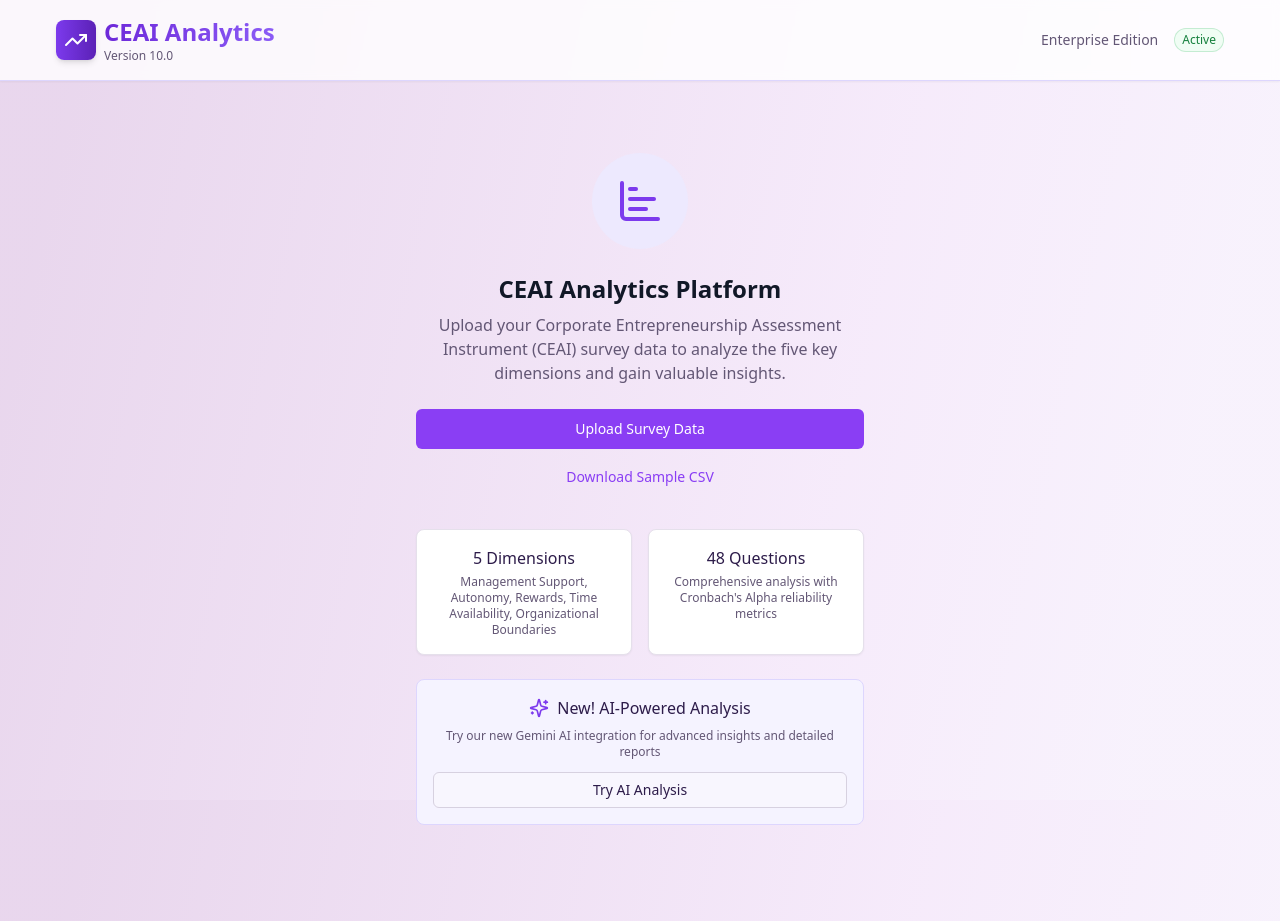
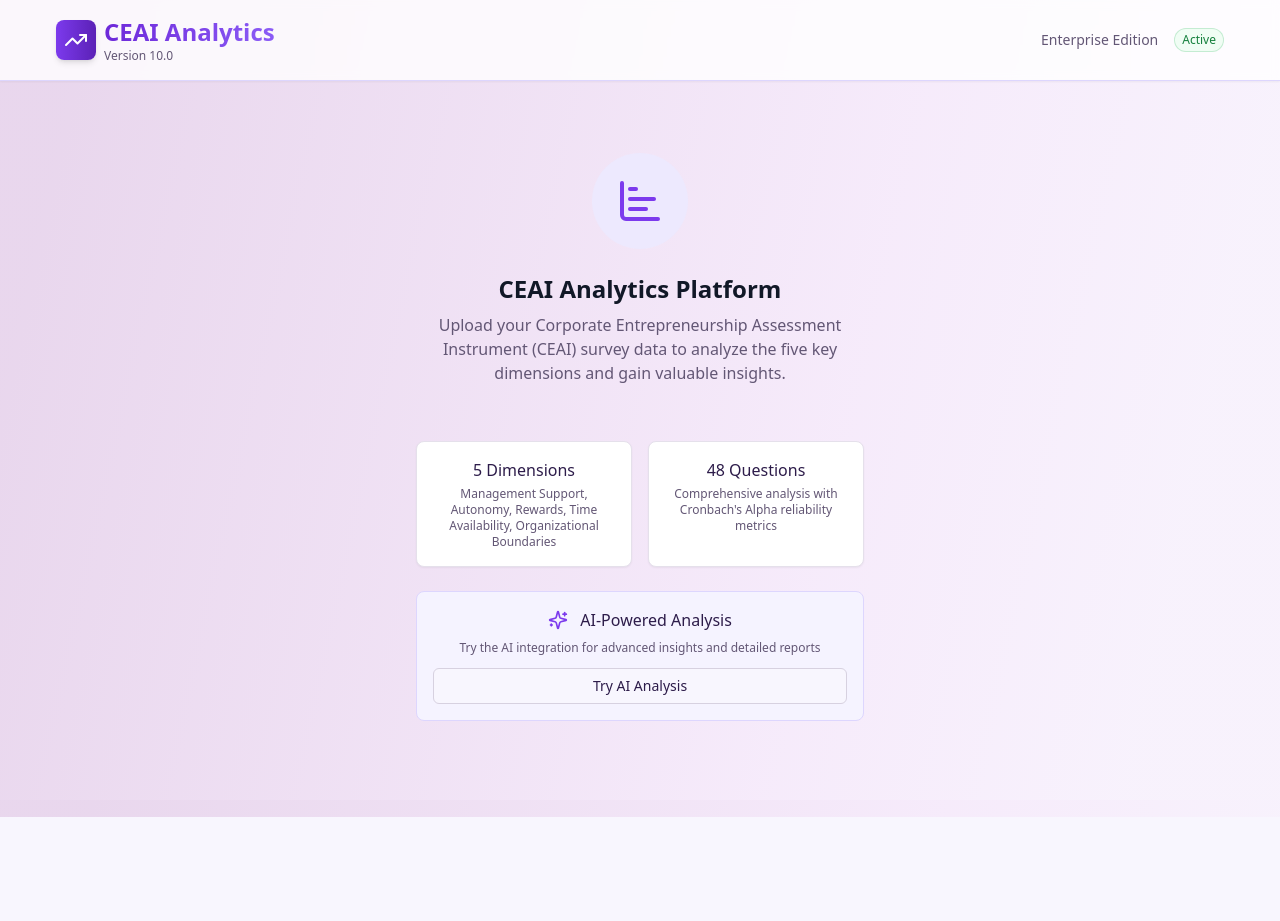
Before and after one commit to Naha1981/analysis-ai, a React (Vite) app: page / in a window 1280 px wide. After the commit the page ends 817 px from the top, so only its background shows below. Built offline with nearby package versions, Linux system fonts and the light colour scheme.

Commit message:
Visual edit in Lovable
Edited UI in Lovable

```diff
--- a/src/components/EmptyState.tsx
+++ b/src/components/EmptyState.tsx
@@ -1,16 +1,14 @@
-
 import React from 'react';
 import { ChartBarIcon, Sparkles } from 'lucide-react';
 import { Button } from '@/components/ui/button';
 import { Link } from 'react-router-dom';
-
 interface EmptyStateProps {
   onUpload: () => void;
 }
-
-const EmptyState: React.FC<EmptyStateProps> = ({ onUpload }) => {
-  return (
-    <div className="flex flex-col items-center justify-center py-12 px-4 animate-enter">
+const EmptyState: React.FC<EmptyStateProps> = ({
+  onUpload
+}) => {
+  return <div className="flex flex-col items-center justify-center py-12 px-4 animate-enter">
       <div className="w-full max-w-md text-center">
         <div className="mx-auto h-24 w-24 rounded-full bg-purple-100 flex items-center justify-center mb-6">
           <ChartBarIcon className="h-12 w-12 text-purple-600" />
@@ -21,10 +19,8 @@ const EmptyState: React.FC<EmptyStateProps> = ({ onUpload }) => {
         </p>
 
         <div className="flex flex-col space-y-2">
-          <Button onClick={onUpload} className="w-full">Upload Survey Data</Button>
-          <Button variant="link" className="text-sm" onClick={() => window.open('https://drive.google.com/uc?export=download&id=1ULsg-aeNrMup0lAXs53pHYL3k9YfyOua', '_blank')}>
-            Download Sample CSV
-          </Button>
+
+
         </div>
 
         <div className="mt-8 grid grid-cols-1 gap-4 sm:grid-cols-2">
@@ -41,11 +37,9 @@ const EmptyState: React.FC<EmptyStateProps> = ({ onUpload }) => {
         <div className="mt-6 p-4 bg-purple-50 border border-purple-200 rounded-lg">
           <div className="flex items-center justify-center gap-2 mb-2">
             <Sparkles className="h-5 w-5 text-purple-600" />
-            <h3 className="font-medium">New! AI-Powered Analysis</h3>
+            <h3 className="font-medium"> AI-Powered Analysis</h3>
           </div>
-          <p className="text-xs text-muted-foreground mb-3">
-            Try our new Gemini AI integration for advanced insights and detailed reports
-          </p>
+          <p className="text-xs text-muted-foreground mb-3">Try the AI integration for advanced insights and detailed reports</p>
           <Link to="/ai-analysis">
             <Button variant="outline" size="sm" className="w-full">
               Try AI Analysis
@@ -53,8 +47,6 @@ const EmptyState: React.FC<EmptyStateProps> = ({ onUpload }) => {
           </Link>
         </div>
       </div>
-    </div>
-  );
+    </div>;
 };
-
 export default EmptyState;
```
